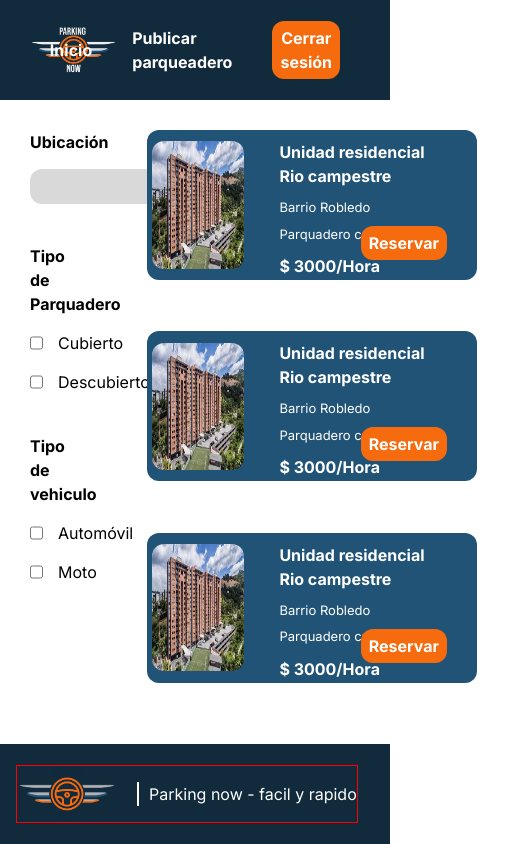
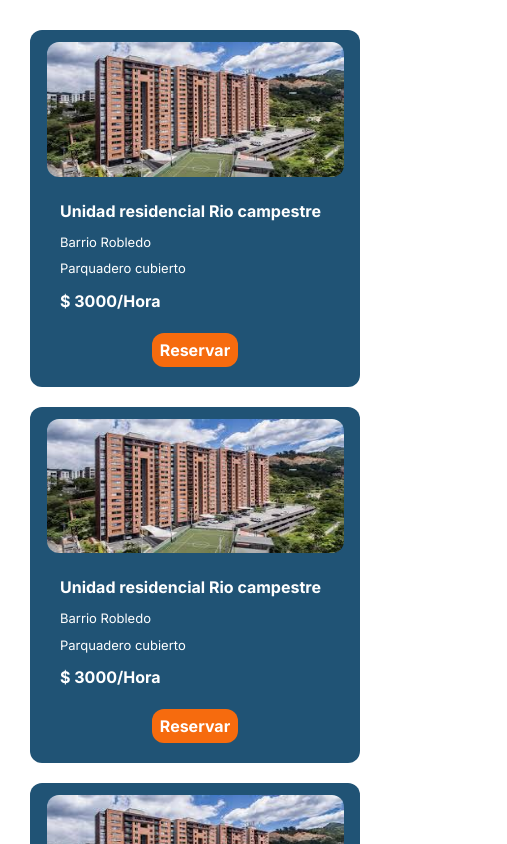
Before and after one commit to pruiz5514/Parking-now, a Next.js app: page /Estacionamientos in a window 390 px wide. Shown: the top 844 px of the page, 507 px wide, since content can reach past the window. Built offline with nearby package versions, Linux system fonts and the light colour scheme.

Commit message:
feat: responsive ParkCard is made

```diff
--- a/src/app/Estacionamientos/estacionamientos-style.ts
+++ b/src/app/Estacionamientos/estacionamientos-style.ts
@@ -6,6 +6,8 @@ export const MainEsStyle = styled.main`
     display: flex;
 `
 export const AsideEsStye = styled.aside`
+    display: none;
+    @media (min-width: 576px){
         display: flex;
         flex-direction: column;
         width: 30%;
@@ -13,6 +15,7 @@ export const AsideEsStye = styled.aside`
         max-width: 300px;
         min-height: calc(100vh - 100px - 100px);
         gap: 40px;
+    }
 `
 
 export const FormEsStyle = styled.form`
--- a/src/app/Estacionamientos/page.tsx
+++ b/src/app/Estacionamientos/page.tsx
@@ -11,11 +11,11 @@ import ParkCard from "app/components/ParkCard/ParkCard"
 const Estacionamientos = () => {
     return(
         <>
-            <Header>
+            {/* <Header>
                 <li><Link href={"/"}>Inicio</Link></li>
                 <li>Publicar parqueadero</li>
                 <li><Button text={"Cerrar sesión"}/></li>
-            </Header>
+            </Header> */}
 
             <MainEsStyle>
                 <AsideEsStye>
@@ -69,11 +69,12 @@ const Estacionamientos = () => {
                 </AsideEsStye>
 
                 <MainSectionEsStyle>
+
                     <ParkCard/>
                 </MainSectionEsStyle>
             </MainEsStyle>
 
-            <Footer/>
+            {/* <Footer/> */}
         </>
     )
 }
--- a/src/components/ParkCard/ParkCard-style.ts
+++ b/src/components/ParkCard/ParkCard-style.ts
@@ -2,19 +2,29 @@ import styled from "styled-components";
 
 export const ArticleCardPark = styled.article`
     display: flex;
+    flex-direction: column;
     width: 700px;
-    height: 150px;
+    min-height: 150px;
     background-color: var(--blue);
     border-radius: 12px;
     position: relative;
+
+    @media (min-width: 576px){
+        flex-direction: row;
+        height: 150px;
+    }
 `
 export const ImgContainerCardPark = styled.div`
-    width: 50%;
-    max-width: 200px;
+    width: 100%;
     height: 100%;
     display: flex;
     justify-content: center;
     align-items: center;
+
+    @media (min-width: 576px){
+        width: 50%;
+        max-width: 200px;
+    }
 `
 export const ImgCardPark = styled.img`
     width: 90%;
@@ -44,10 +54,18 @@ export const PriceCardPark = styled.p`
     color: var(--white);
     margin-top: 10px;
 `
-export const DivButtonContainer = styled.p`
-    width: auto;
-    height: auto;
-    position: absolute;
-    bottom: 20px;
-    right: 30px;
+export const DivButtonContainer = styled.div`
+    width: 100%;
+    display: flex;
+    justify-content: center;
+    margin-top: 20px;
+    margin-bottom: 10px;
+
+    @media (min-width: 576px){
+        width: auto;
+        height: auto;
+        position: absolute;
+        bottom: 20px;
+        right: 30px;
+    }
 `
--- a/src/components/UI/Select/Select-style.ts
+++ b/src/components/UI/Select/Select-style.ts
@@ -1,7 +1,9 @@
 import styled from "styled-components";
 
 export const SelectStyle = styled.select`
-    width: 200px;
+    width: 100%;
+    max-width: 200px;
+    min-width: 100px;
     height: 35px;
     border-radius: 12px;
     background-color: var(--gray);
```
Lines whose indentation alone changed are shown as unchanged.
